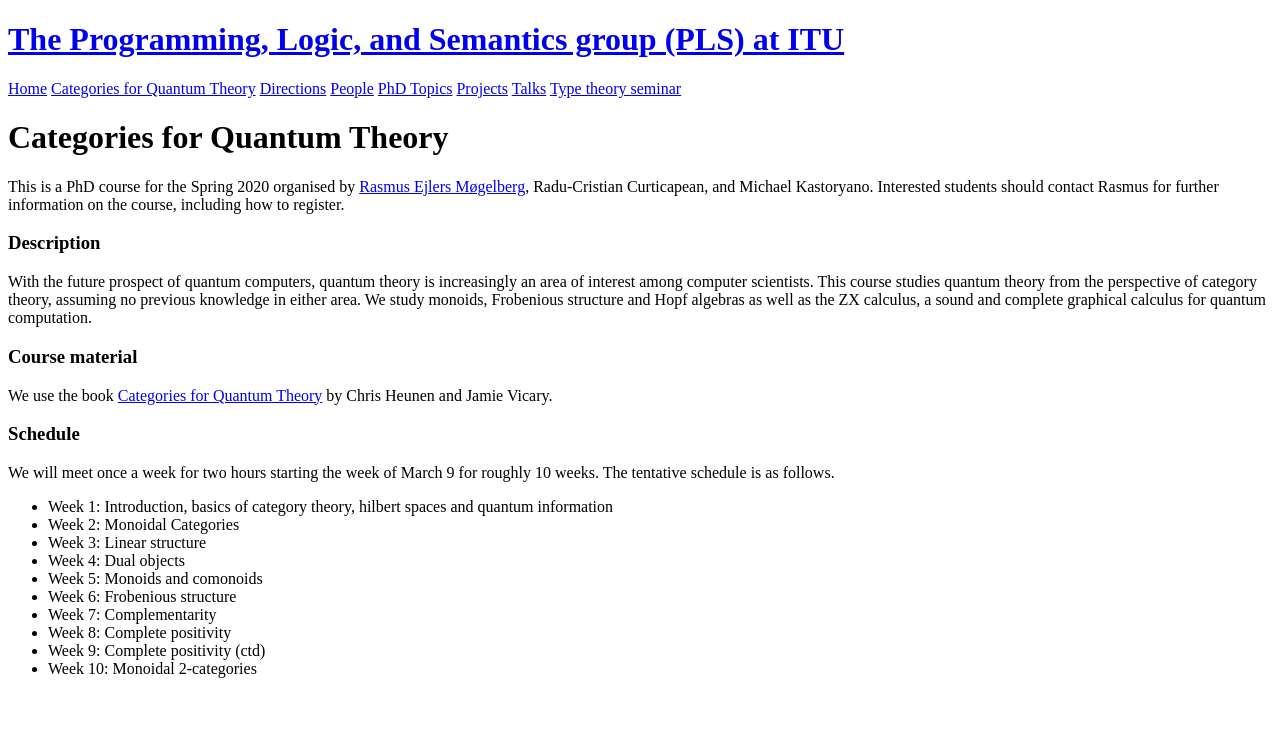
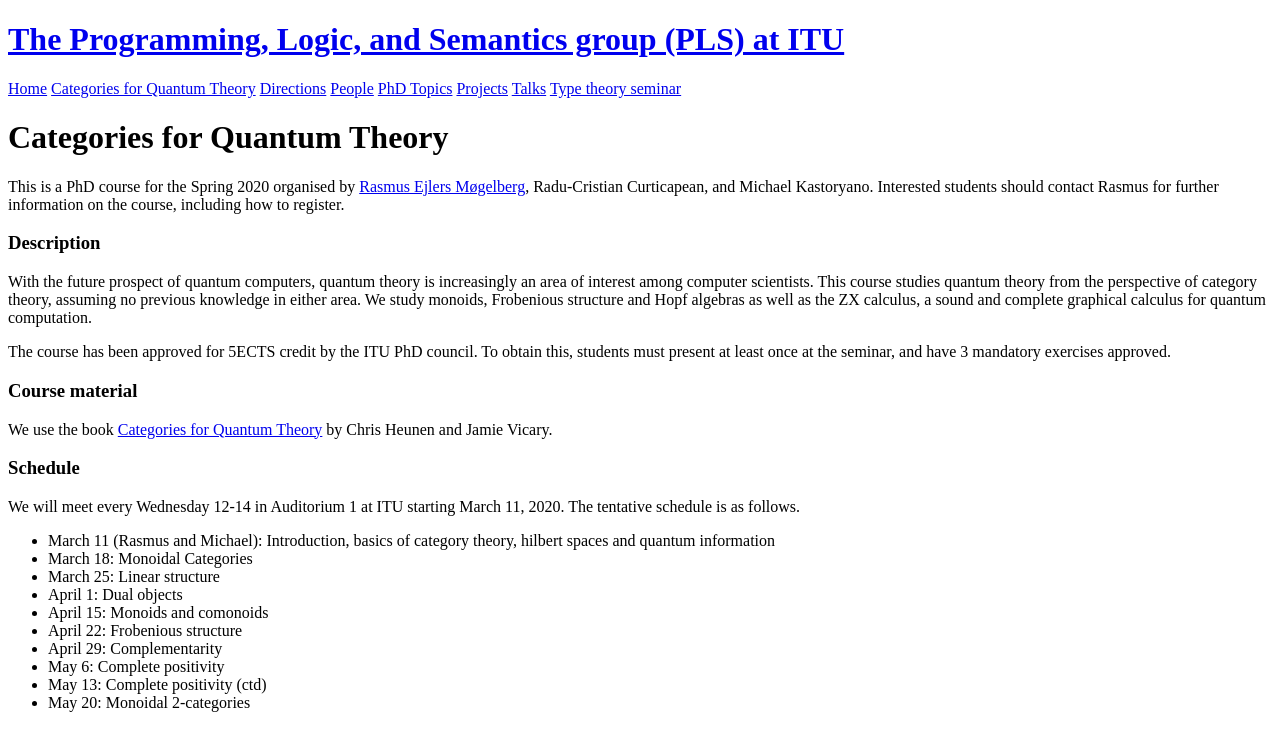
Before and after one commit to rmogelberg/pls.itu.dk, a Jekyll site: the page built from Categories_for_quantum.md, in a window 1280 px wide. Shown: the top 751 px of the page. Built offline with Jekyll 4.4.1, drawn with Linux system fonts in a browser that asks for light colours.

Commit message:
Cats for quantum

```diff
--- a/Categories_for_quantum.md
+++ b/Categories_for_quantum.md
@@ -8,21 +8,23 @@ This is a PhD course for the Spring 2020 organised by [Rasmus Ejlers Møgelberg]
 
 With the future prospect of quantum computers, quantum theory is increasingly an area of interest among computer scientists. This course studies quantum theory from the perspective of category theory, assuming no previous knowledge in either area. We study monoids, Frobenious structure and Hopf algebras as well as the ZX calculus, a sound and complete graphical calculus for quantum computation.
 
+The course has been approved for 5ECTS credit by the ITU PhD council. To obtain this, students must present at least once at the seminar, and have 3 mandatory exercises approved.
+
 ### Course material
 
 We use the book [Categories for Quantum Theory](https://global.oup.com/academic/product/categories-for-quantum-theory-9780198739616?cc=dk&lang=en&) by Chris Heunen and Jamie Vicary.
 
 ### Schedule
 
-We will meet once a week for two hours starting the week of March 9 for roughly 10 weeks. The tentative schedule is as follows.
+We will meet every Wednesday 12-14 in Auditorium 1 at ITU starting March 11, 2020. The tentative schedule is as follows.
 
-- Week 1: Introduction, basics of category theory, hilbert spaces and quantum information
-- Week 2: Monoidal Categories
-- Week 3: Linear structure
-- Week 4: Dual objects
-- Week 5: Monoids and comonoids
-- Week 6: Frobenious structure
-- Week 7: Complementarity
-- Week 8: Complete positivity
-- Week 9: Complete positivity (ctd)
-- Week 10: Monoidal 2-categories
+- March 11 (Rasmus and Michael): Introduction, basics of category theory, hilbert spaces and quantum information
+- March 18: Monoidal Categories
+- March 25: Linear structure
+- April 1: Dual objects
+- April 15: Monoids and comonoids
+- April 22: Frobenious structure
+- April 29: Complementarity
+- May 6: Complete positivity
+- May 13: Complete positivity (ctd)
+- May 20: Monoidal 2-categories
```
